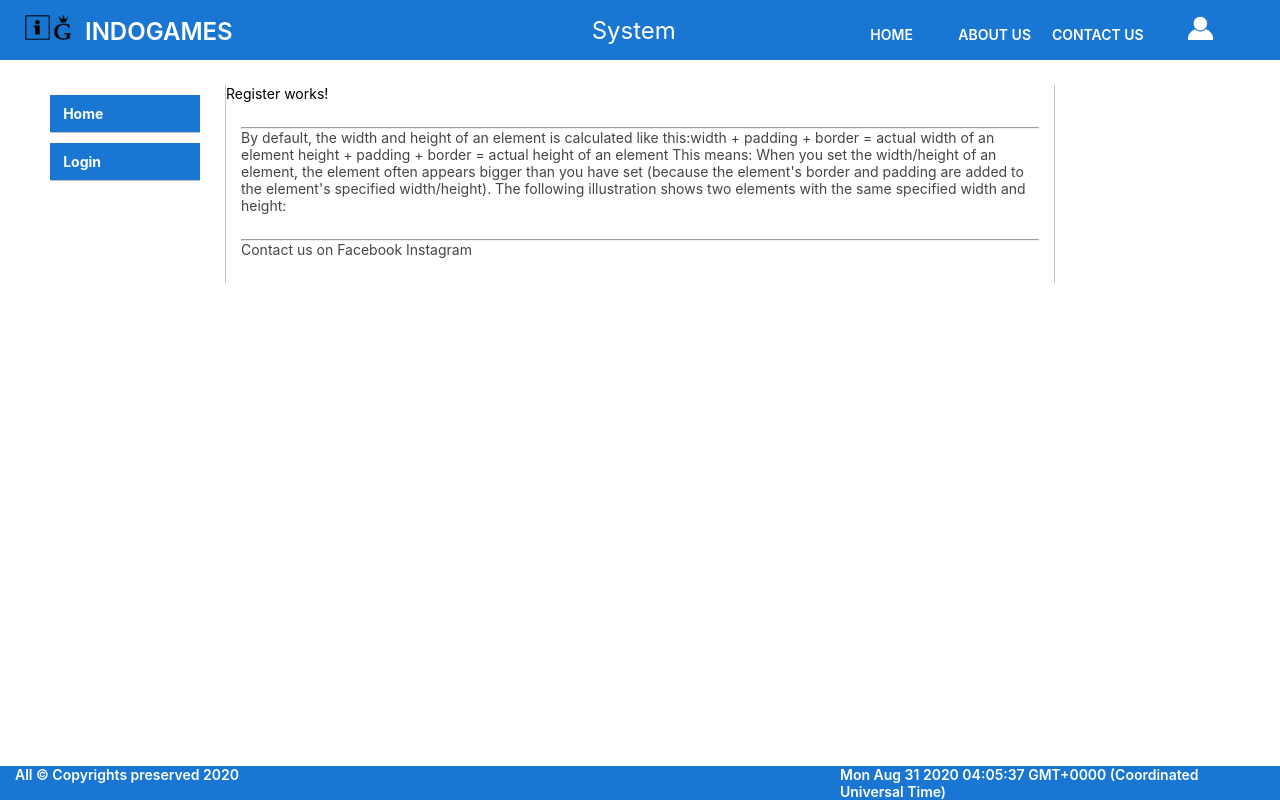
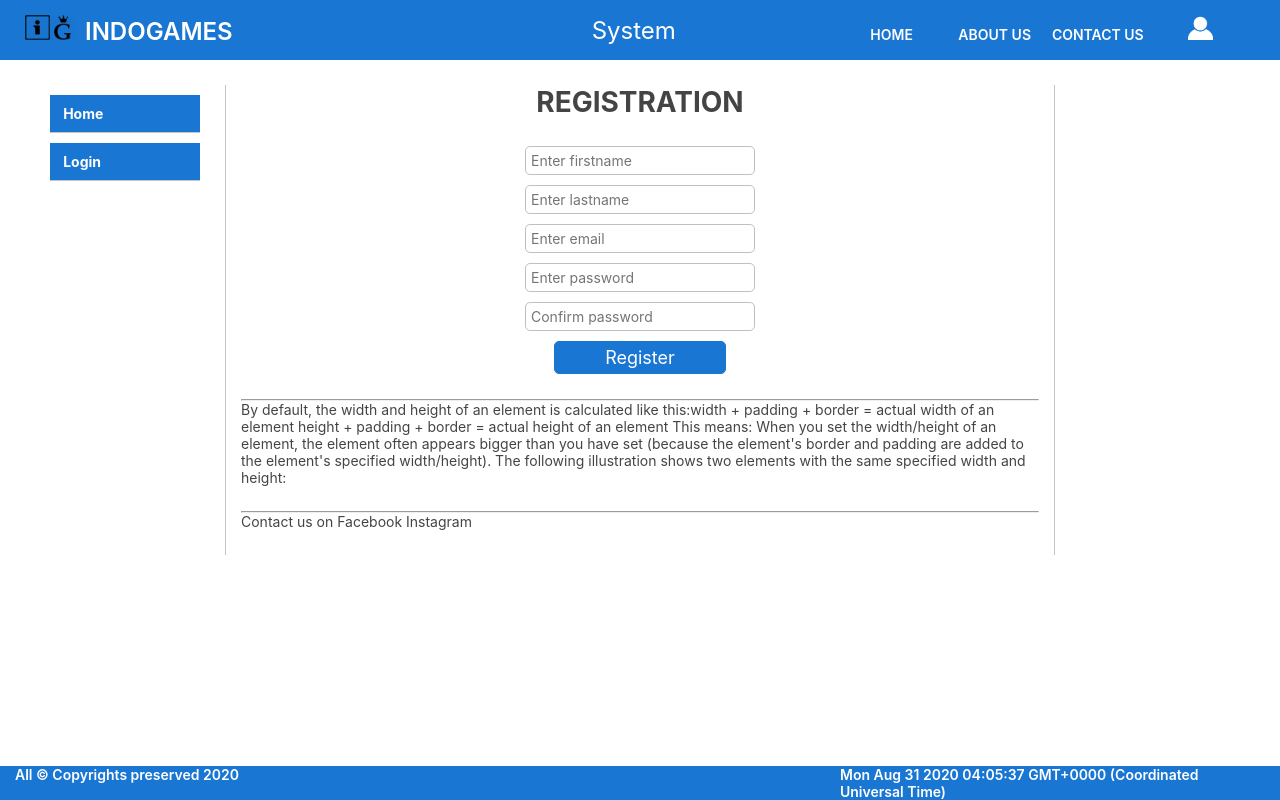
Before and after one commit to nileshsuryanarayan/Indogames, an Angular app in the folder IndogamesWeb/: page /register in a window 1280 px wide. Built offline with nearby package versions, Linux system fonts and the light colour scheme.

Commit message:
register component

```diff
--- a/IndogamesWeb/src/app/content/login/login.component.html
+++ b/IndogamesWeb/src/app/content/login/login.component.html
@@ -9,11 +9,13 @@
     <div class="width-30">
         <h2>LOGIN</h2>
         <p>Some lorem ipsum text</p>
-        <input type="text" [(ngModel)]="username" name="username" id="uname" class="textbox"
-            placeholder="Enter username" value="{{username}}" />
-        <input type="password" [(ngModel)]="password" name="password" id="pass" class="textbox"
-            placeholder="Enter password" value="{{password}}" />
-        <button name="login" class="button" (click)="onClickLogin($event)"> Login</button>
+        <form [formGroup]>
+            <input type="text" [formControl] [(ngModel)]="username" name="username" id="uname" class="textbox"
+                placeholder="Enter username" value="{{username}}" />
+            <input type="password" [formControl] [(ngModel)]="password" name="password" id="pass" class="textbox"
+                placeholder="Enter password" value="{{password}}" />
+            <button name="login" class="button" (click)="onClickLogin($event)"> Login</button>
+        </form>
         <p>Not a user?&nbsp;<a routerLinkActive="active" routerLink="/register" href="/register">Register</a> here</p>
     </div>
 </div>
--- a/IndogamesWeb/src/app/content/login/login.component.scss
+++ b/IndogamesWeb/src/app/content/login/login.component.scss
@@ -66,7 +66,11 @@
   color: $app-black;
   margin: 5px auto 5px auto;
   cursor: pointer;
+
+  p {
+    color: $app-black;
+  }
 }
 .user-display:hover {
-  transform: scale(1.1);
+  // transform: scale(1.1);
 }
--- a/IndogamesWeb/src/app/content/login/login.component.ts
+++ b/IndogamesWeb/src/app/content/login/login.component.ts
@@ -30,7 +30,7 @@ export class LoginComponent implements OnInit {
    * @param $event MouseClick event
    */
   onClickLogin($event) {
-    console.log($event);
+    const target = $event.target;
     console.log(this.username + " " + this.password);
     this.login = {
       username: this.username,
--- a/IndogamesWeb/src/app/content/register/register.component.html
+++ b/IndogamesWeb/src/app/content/register/register.component.html
@@ -1,3 +1,17 @@
-<div style="color: black;">
-    Register works!
+<div class="outer-container">
+    <form [formGroup]="registerationForm" (submit)="onClickRegister(registerationForm)" id="registerForm">
+        <h2>REGISTRATION</h2>
+        <br>
+        <input type="text" formControlName="firstname" name="fname" id="fname" class="textbox"
+            placeholder="Enter firstname" size="20" />
+        <input type="text" formControlName="lastname" name="lname" id="lname" class="textbox"
+            placeholder="Enter lastname" size="20" />
+        <input type="email" formControlName="email" name="email" id="email" class="textbox" placeholder="Enter email"
+            maxlength="50" />
+        <input type="password" formControlName="password" name="pass" id="pass" class="textbox"
+            placeholder="Enter password" minlength="8" />
+        <input type="password" name="confPass" id="confPass" class="textbox" placeholder="Confirm password"
+            minlength="8" />
+        <button type="submit" class="button">Register</button>
+    </form>
 </div>
--- a/IndogamesWeb/src/app/content/register/register.component.scss
+++ b/IndogamesWeb/src/app/content/register/register.component.scss
@@ -0,0 +1,27 @@
+@import "../../../styles.scss";
+
+* {
+    color: $app-black;
+}
+#registerForm {
+    width: fit-content;
+    margin-left: auto;
+    margin-right: auto;
+    text-align: center;
+    align-items: center;
+
+    .textbox {
+        display: block;
+        margin-left: auto;
+        margin-right: auto;
+    }
+
+    .button {
+        color: $app-white;
+        font-size: 18px;
+        display: block;
+        margin-left: auto;
+        margin-right: auto;
+        width: 75%;
+    }
+}
--- a/IndogamesWeb/src/app/content/register/register.component.ts
+++ b/IndogamesWeb/src/app/content/register/register.component.ts
@@ -1,8 +1,31 @@
-import { Component } from '@angular/core';
+import { Component, OnInit } from '@angular/core';
+import { FormGroup, FormControl } from '@angular/forms';
 
 @Component({
     selector: 'new-register',
     templateUrl: './register.component.html',
     styleUrls: ['./register.component.scss']
 })
-export class RegisterComponent {}
+export class RegisterComponent implements OnInit {
+
+    firstname: FormControl;
+    lastname: FormControl;
+    email: FormControl;
+    password: FormControl;
+    registerationForm: FormGroup = new FormGroup({
+        firstname: new FormControl(),
+        lastname: new FormControl(),
+        email: new FormControl(),
+        password: new FormControl()
+    });
+
+    ngOnInit() {
+
+    }
+
+    onClickRegister(registerForm: FormGroup) {
+        console.log(registerForm.get('firstname').value);
+        console.log(registerForm.get('lastname').value);
+    }
+
+}
```
Also changed, not shown: IndogamesWeb/src/app/content/content.module.ts (+8 -3 lines).
